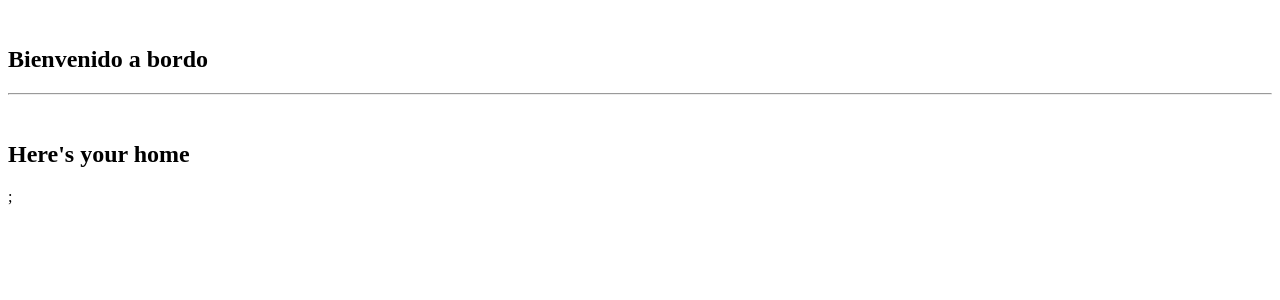
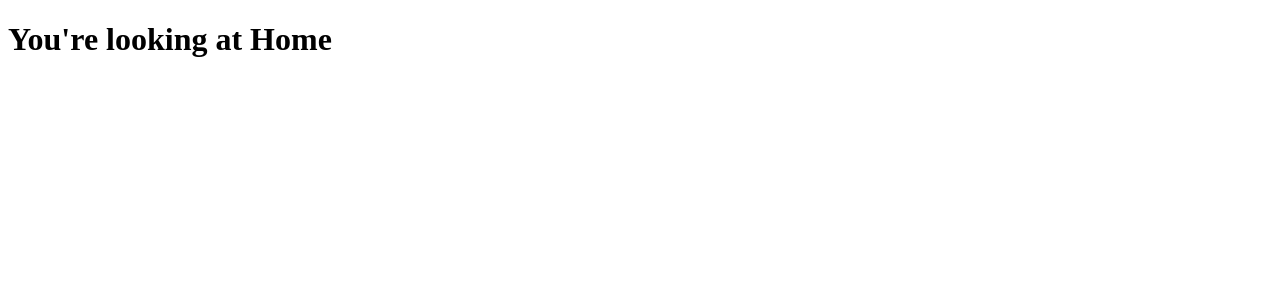
Before and after one commit to biherrerap/MathisAssistant, a React (Create React App) app in the folder frontend/: page / in a window 1280 px wide. Shown: the top 300 px of the page. Built offline with nearby package versions, Linux system fonts and the light colour scheme; the HTML template or start-up script is replaced by a standard one.

Commit message:
Fixed router, added ant

```diff
--- a/frontend/package.json
+++ b/frontend/package.json
@@ -10,7 +10,7 @@
     "react": "^16.13.1",
     "react-dom": "^16.13.1",
     "react-router": "^5.2.0",
-    "react-router-dom": "^5.2.0",
+    "react-router-dom": "^4.4.0-beta.6",
     "react-scripts": "3.4.1",
     "sass": "^1.26.8"
   },
--- a/frontend/src/App.js
+++ b/frontend/src/App.js
@@ -1,7 +1,9 @@
  /* eslint-disable */
  import React from 'react';
  import {Route,Switch,BrowserRouter} from 'react-router-dom'
- import Home from './Home/Home'
+ import Home from './Pages/Home'
+ import Team from './Pages/Team'
+ import  Cup from './Pages/Cup'
  import './Styles/App.scss';
 
  class App extends React.Component{
@@ -11,14 +13,16 @@
         <div >
           {/* <Header/> */}
           <BrowserRouter>
-             <Switch>
-               <Route exact path = "/" component = {Home} />
-             </Switch>
-           </BrowserRouter>
+            <Switch>
+              <Route exact path="/" component={Home} />
+              <Route exact path="/team" component={Team} />
+              <Route exact path="/cup" component={Cup}/>
+            </Switch>
+          </BrowserRouter>
         </div>
 
        )
    }
  }
 
- export default App
+ export default App;
--- a/frontend/src/Home/Home.js
+++ /dev/null
@@ -1,64 +0,0 @@
-import React from 'react';
-//import '../styles/Home.css';
-//import Header from '../Header';
-//import API_URL from '../Server';
-
-class Home extends React.Component{
-/*
-    constructor(props){
-        super(props);
-        this.state = {
-            storeList:[]
-        }
-        this.componentDidMount = this.componentDidMount.bind(this);
-    }
-    componentDidMount(){
-        const axios = require("axios")
-        axios.post(API_URL, {
-            headers: {"Public" : true},
-            query: `query{
-                allStores{
-                    code
-                    name
-                    type
-                    owner
-                    ubication
-                    dates
-                    description
-                    img
-                }
-              }`
-        }).then(res => {
-            // console.log(res);
-            this.setState({
-                storeList:res.data.data.allStores
-            })
-        })
-    };
-*/
-    displayStores(){
-          return(
-              <h1>Here's your home</h1>
-          )}
-
-    render() {
-        return(
-        <section id="team" class="pb-5">
-                <br></br>
-         <div class="container">
-                <h1 id = "onboard">Bienvenido a bordo</h1>
-                <hr id = "hr"></hr>
-        <br></br>
-        <form class="form-inline">
-
-        </form>
-        <div class="row">
-                         {this.displayStores()};
-                </div>
-            </div>
-    </section>
-        )
-    }
-}
-
-export default Home;
--- /dev/null
+++ b/frontend/src/Pages/Cup.js
@@ -0,0 +1,15 @@
+import React from 'react';
+import '../Styles/HomeStyles.scss';
+//import Header from '../Header';
+//import API_URL from '../Server';
+
+export default class Cup extends React.Component{
+
+    render() {
+        return(
+            <div>
+                <h1>You're looking at Cup</h1>
+            </div>
+        )
+    }
+}
--- /dev/null
+++ b/frontend/src/Pages/Home.js
@@ -0,0 +1,15 @@
+import React from 'react';
+import '../Styles/HomeStyles.scss';
+//import Header from '../Header';
+//import API_URL from '../Server';
+
+export default class Home extends React.Component{
+
+    render() {
+        return(
+            <div>
+                <h1>You're looking at Home</h1>
+            </div>
+        )
+    }
+}
--- /dev/null
+++ b/frontend/src/Pages/Team.js
@@ -0,0 +1,15 @@
+import React from 'react';
+import '../Styles/TeamStyles.scss';
+//import Header from '../Header';
+//import API_URL from '../Server';
+
+export default class Team extends React.Component{
+
+    render() {
+        return(
+            <div class="card">
+                <h1>You're looking at Team</h1>
+            </div>
+        )
+    }
+}
--- /dev/null
+++ b/frontend/src/styles/HomeStyles.scss
@@ -0,0 +1,3 @@
+#main{
+    background-color: red;
+}
--- /dev/null
+++ b/frontend/src/styles/TeamStyles.scss
@@ -0,0 +1,3 @@
+.card-team{
+    background-color: grey;
+}
```
Also changed, not shown: frontend/src/Pages/History.js (added), 1 other file (tests, documents, lock files or other folders).
